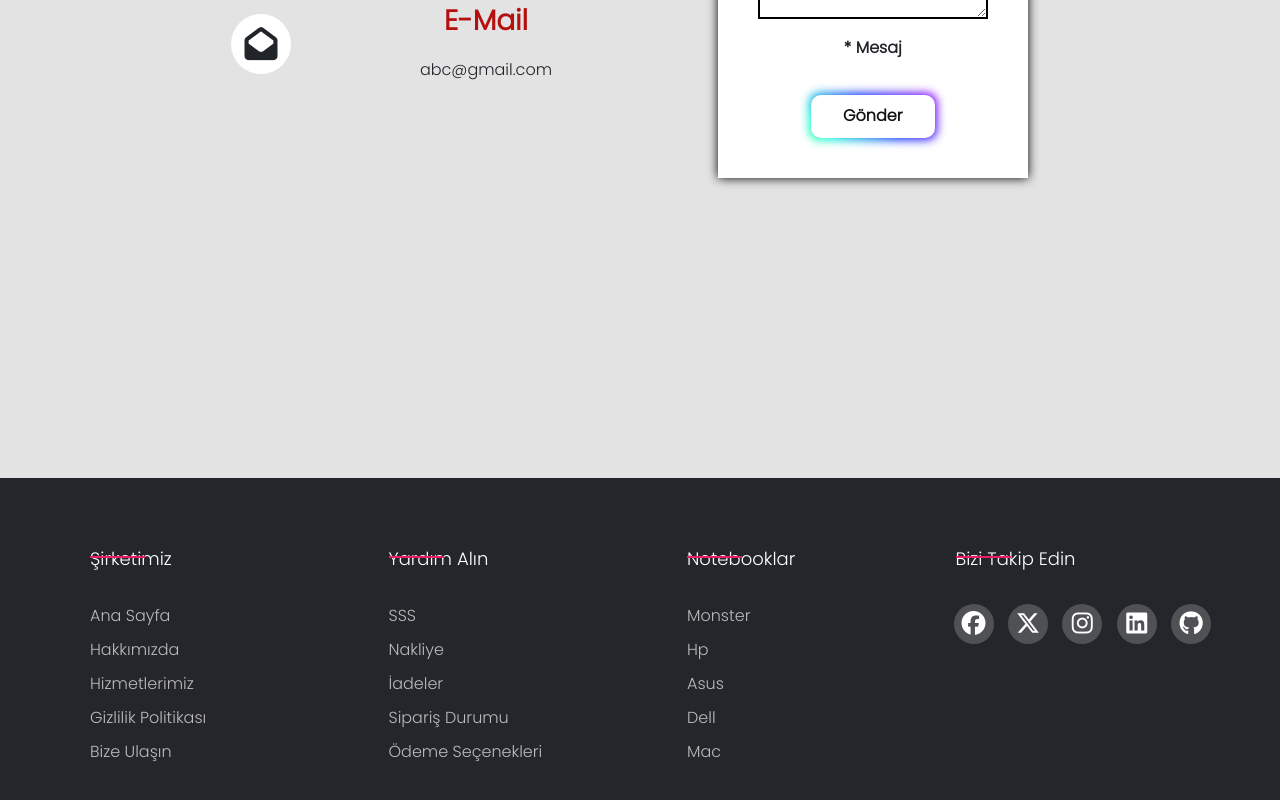
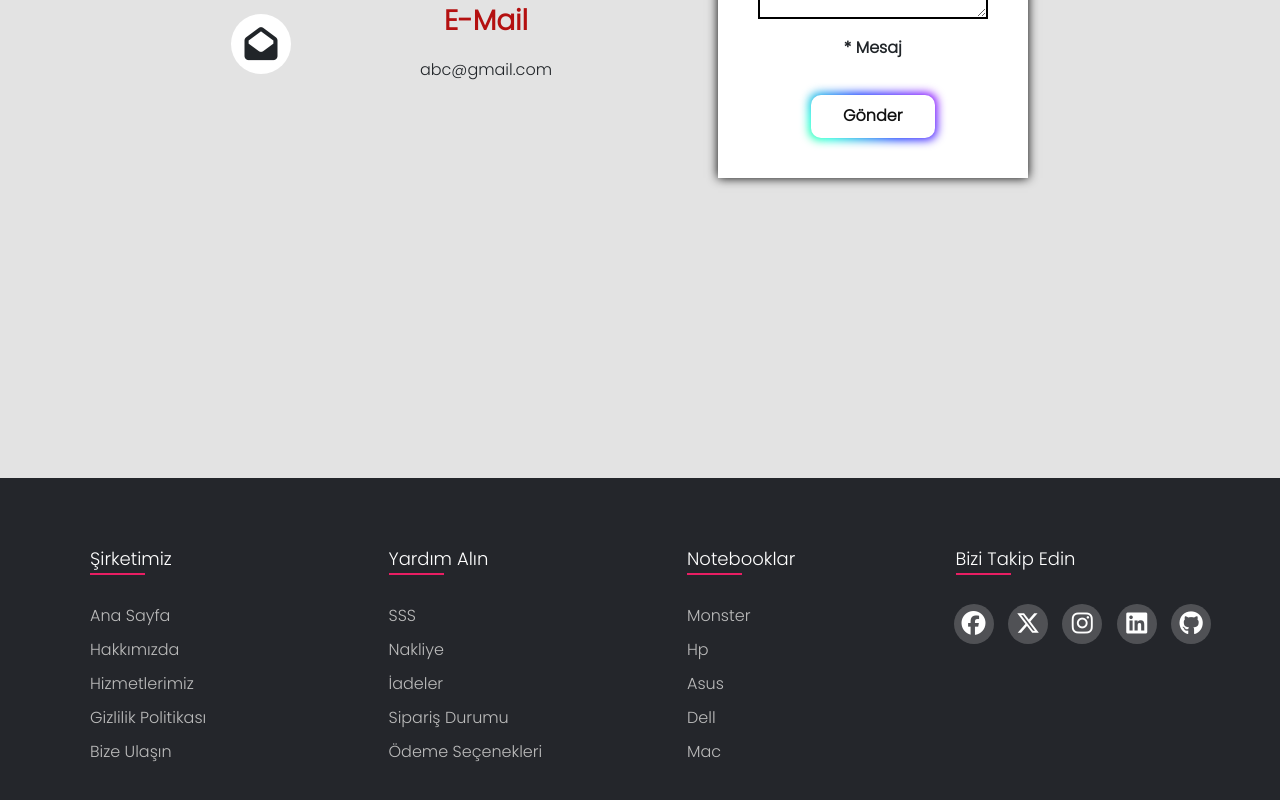
Before and after one commit to FurkanSahin2/E-TicaretDemo, a website: page contact-us.html in a window 1280 px wide. Shown: the part 805-1605 px from the top of the page. Drawn offline with nearby package versions, Linux system fonts and the light colour scheme.

Commit message:
02.08.2024 - Updated

```diff
--- a/contact-us.html
+++ b/contact-us.html
@@ -17,7 +17,7 @@
         content: "";
         position: absolute;
         left: 32;
-        bottom: -563px;
+        bottom: -580px;
         background-color: #e91e63;
         height: 2px;
         box-sizing: border-box;
--- a/css/style-footer.css
+++ b/css/style-footer.css
@@ -38,7 +38,7 @@
   content: "";
   position: absolute;
   left: 32;
-  bottom: -465px;
+  bottom: -470px;
   background-color: #e91e63;
   height: 2px;
   box-sizing: border-box;
@@ -63,7 +63,7 @@
 .footer-col .h4::before {
   content: "";
   left: 32;
-  bottom: -1380px;
+  bottom: -1390px;
   background-color: #e91e63;
   height: 2px;
   box-sizing: border-box;
```
